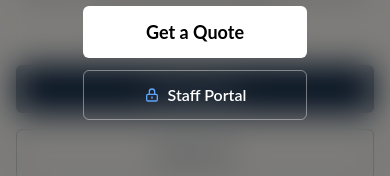
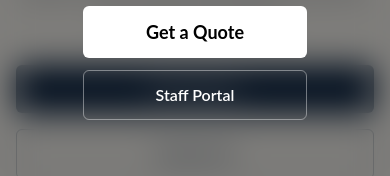
Before and after one commit to Ritesh-panda/BRB-Supply-Chain, a React (Vite) app: page / in a window 390 px wide. Both pictures are taken after a click on the button 358 px from the left and 40 px from the top of the page. Shown: the part 559-735 px from the top of the page. Built offline with nearby package versions, Linux system fonts and the light colour scheme.

Commit message:
Remove lock icons from Staff Portal button

```diff
--- a/src/components/layout/Navbar.jsx
+++ b/src/components/layout/Navbar.jsx
@@ -103,12 +103,9 @@ const Navbar = () => {
                     href="https://brbsupplychain.co.in/cpanel/Default.aspx"
                     target="_blank"
                     rel="noopener noreferrer"
-                    className="flex items-center gap-1.5 px-3 py-2 text-xs font-semibold text-gray-300 hover:text-white border border-white/20 hover:border-white/50 rounded-lg transition-all hover:bg-white/5"
+                    className="px-3.5 py-2 text-xs font-semibold text-gray-300 hover:text-white border border-white/20 hover:border-white/50 rounded-lg transition-all hover:bg-white/10 whitespace-nowrap"
                     title="Staff & ERP Portal"
                   >
-                    <svg className="w-3.5 h-3.5 text-blue-400" fill="none" stroke="currentColor" viewBox="0 0 24 24">
-                      <path strokeLinecap="round" strokeLinejoin="round" strokeWidth="2" d="M12 15v2m-6 4h12a2 2 0 002-2v-6a2 2 0 00-2-2H6a2 2 0 00-2 2v6a2 2 0 002 2zm10-10V7a4 4 0 00-8 0v4h8z"/>
-                    </svg>
                     Staff Portal
                   </a>
                   <Link to="/contact">
@@ -191,11 +188,8 @@ const Navbar = () => {
                                 target="_blank"
                                 rel="noopener noreferrer"
                                 onClick={() => setIsMenuOpen(false)}
-                                className="flex items-center justify-center gap-2 border border-white/40 text-white hover:bg-white/10 font-semibold py-3 px-8 rounded-md text-base w-56 transition-colors"
+                                className="flex items-center justify-center border border-white/40 text-white hover:bg-white/10 font-semibold py-3 px-8 rounded-md text-base w-56 transition-colors"
                             >
-                                <svg className="w-4 h-4 text-blue-400" fill="none" stroke="currentColor" viewBox="0 0 24 24">
-                                  <path strokeLinecap="round" strokeLinejoin="round" strokeWidth="2" d="M12 15v2m-6 4h12a2 2 0 002-2v-6a2 2 0 00-2-2H6a2 2 0 00-2 2v6a2 2 0 002 2zm10-10V7a4 4 0 00-8 0v4h8z"/>
-                                </svg>
                                 Staff Portal
                             </a>
                         </motion.div>
```
